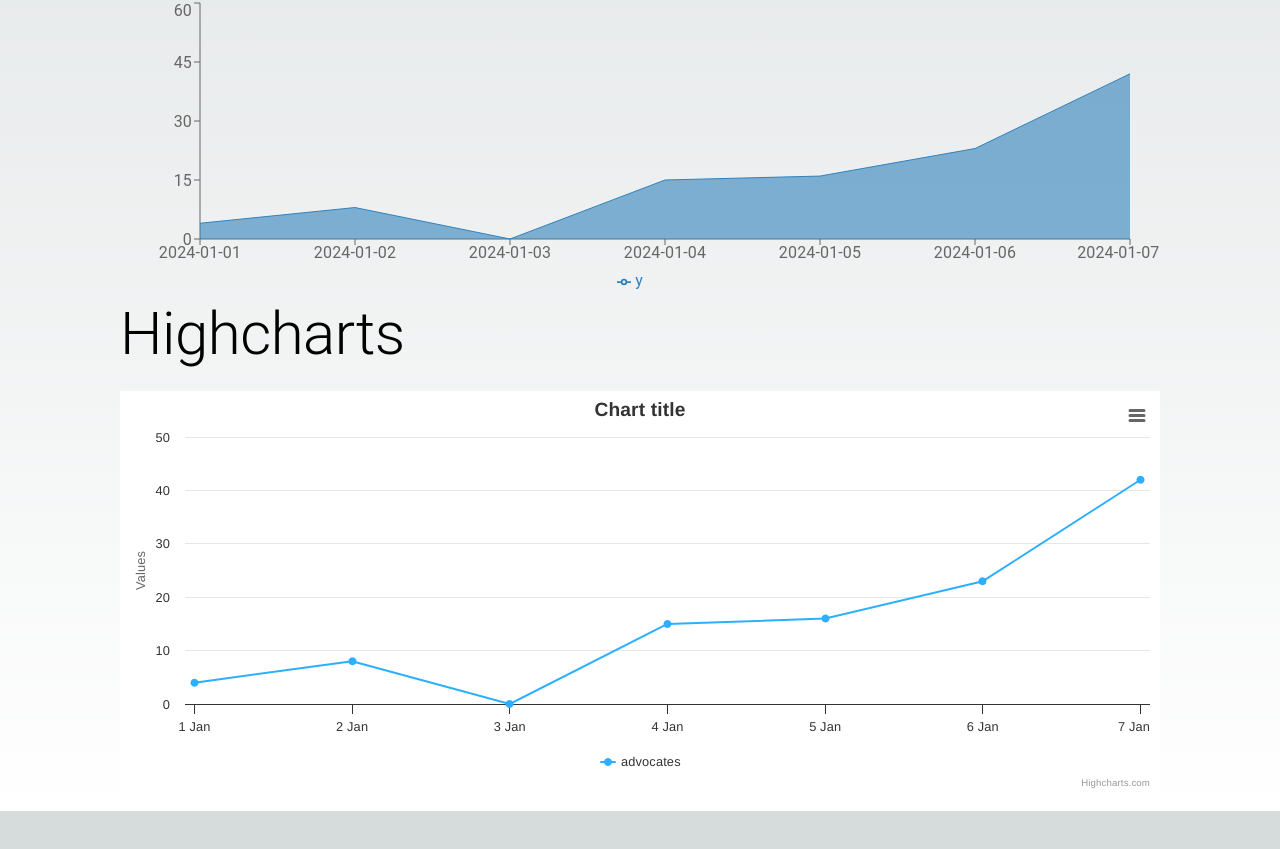
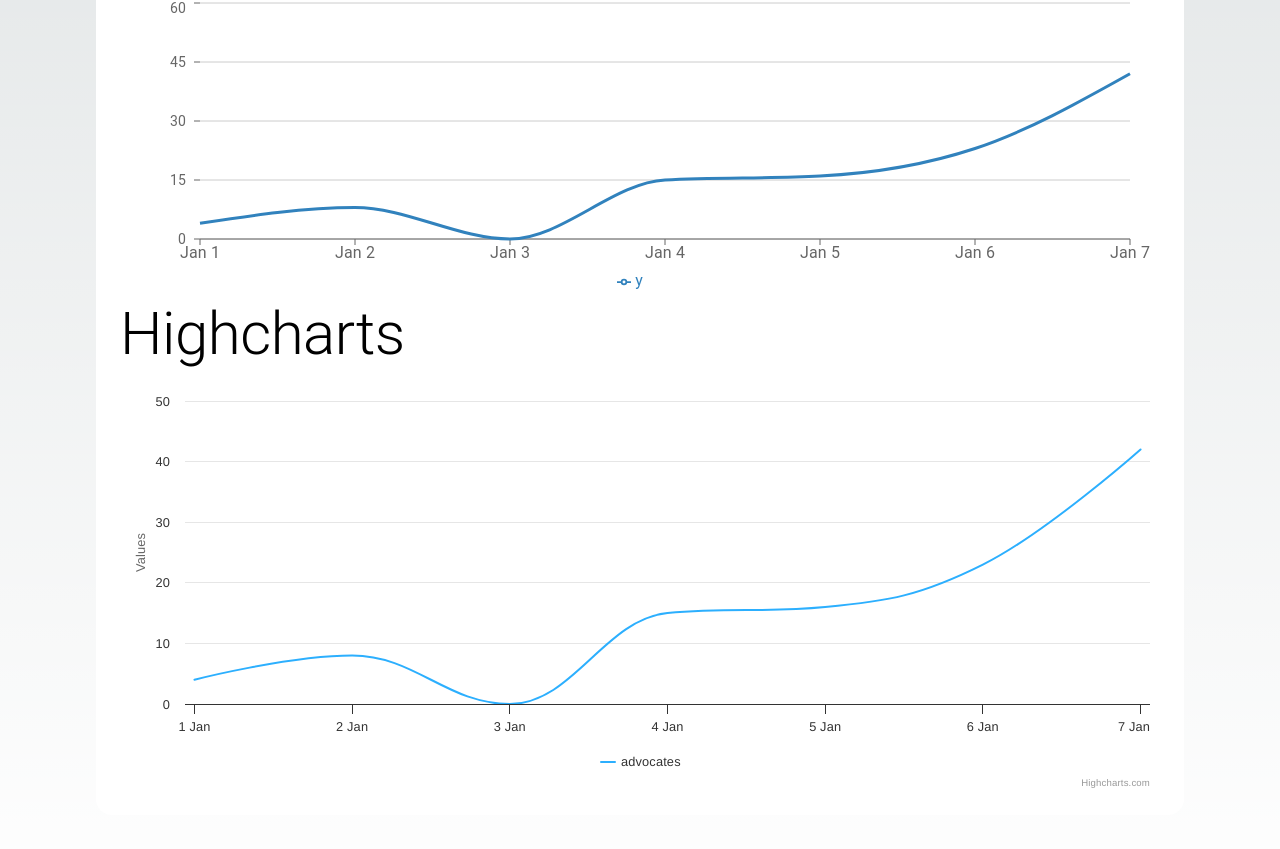
Before and after one commit to tongrhj/nivo-playground, a Next.js app: page / in a window 1280 px wide. Shown: the part 657-1506 px from the top of the page. Before the commit the page ends 1468 px from the top, so only its background shows below. Built offline with nearby package versions, Linux system fonts and the light colour scheme.

Commit message:
tweak comparison visually

```diff
--- a/app/HighchartsGraph.tsx
+++ b/app/HighchartsGraph.tsx
@@ -18,15 +18,28 @@ const points = [
 ];
 
 const data: Highcharts.SeriesOptionsType[] = [
-  { name: 'advocates', type: 'line', data: points }
+  { name: 'advocates', type: 'spline',
+    marker: {
+      enabled: false
+    }
+  , data: points }
 ];
 
 const HighchartsWrapper = (props: HighchartsReact.Props) => {
   const chartComponentRef = useRef<HighchartsReact.RefObject>(null);
   const [chartOptions] = useState<Highcharts.Options>({
+    title: {
+      text: undefined
+    },
+
+    navigation: {
+      buttonOptions: {
+        enabled: false
+      }
+    },
+
     xAxis: {
       type: 'datetime',
-
     },
 
     series: data
--- a/app/RechartsGraph.tsx
+++ b/app/RechartsGraph.tsx
@@ -1,10 +1,10 @@
 'use client'
 
 import Box from '@mui/material/Box';
-import { XAxis, YAxis, Tooltip, Legend, ResponsiveContainer, AreaChart, Area } from 'recharts';
+import { XAxis, YAxis, Tooltip, Legend, ResponsiveContainer, LineChart, Line, CartesianGrid } from 'recharts';
 
 const data = [
-  { day: '2024-01-01', y: 4 },
+  { day: '2023-01-01', y: 4 },
   { day: '2024-01-02', y: 8 },
   { day: '2024-01-03', y: 0 },
   { day: '2024-01-04', y: 15 },
@@ -13,9 +13,14 @@ const data = [
   { day: '2024-01-07', y: 42 },
 ];
 
+const dateFormatter = (date: string) => {
+  const dateObj = new Date(date);
+  return dateObj.toLocaleDateString('en-US', { month: 'short', day: 'numeric' });
+}
+
 export default function RechartsGraph() {
   return <Box height={300}><ResponsiveContainer width="100%" height="100%">
-  <AreaChart
+  <LineChart
     data={data}
     margin={{
       top: 5,
@@ -24,11 +29,12 @@ export default function RechartsGraph() {
       bottom: 5,
     }}
   >
-    <XAxis dataKey="day" />
-    <YAxis />
+    <CartesianGrid vertical={false} />
+    <XAxis tickFormatter={dateFormatter} dataKey="day" />
+    <YAxis axisLine={false} tickMargin={8} tick={{ fontSize: 14 }}/>
     <Tooltip />
     <Legend />
-    <Area dataKey="y" activeDot={{ r: 8 }} />
-  </AreaChart>
+    <Line type="monotone" dataKey="y" dot={false} strokeWidth={3} />
+  </LineChart>
 </ResponsiveContainer></Box>
 }
--- a/app/Tabs.tsx
+++ b/app/Tabs.tsx
@@ -20,7 +20,7 @@ export default function Tabs() {
   };
 
   return (
-    <Box sx={{ width: '100%', typography: 'body1' }}>
+    <Box sx={{ width: '100%', typography: 'body1', backgroundColor: 'white', borderRadius: 4 }}>
       <TabContext value={value}>
         <Box sx={{ borderBottom: 1, borderColor: 'divider' }}>
           <TabList onChange={handleChange} aria-label="lab API tabs example">
@@ -49,7 +49,7 @@ export default function Tabs() {
               <Typography variant="h2" gutterBottom>
                 <a href="https://highcharts.com" target='_blank'>Highcharts</a>
               </Typography>
-              <Box height={300}>
+              <Box>
                 <HighchartsGraph />
               </Box>
             </Box>
```
